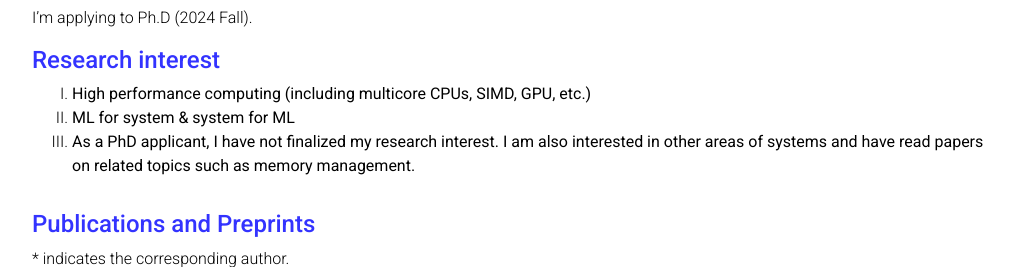
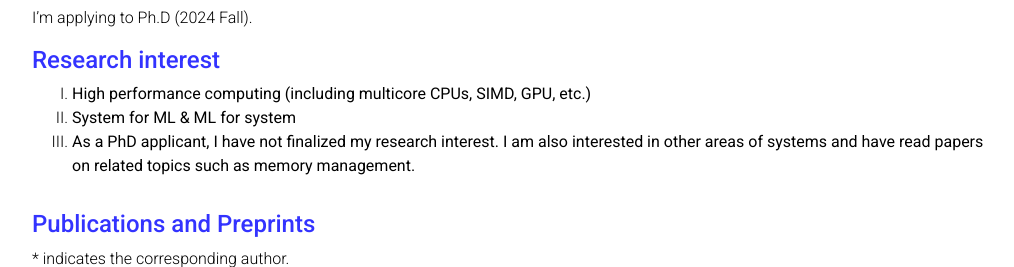
Before and after one commit to chenytpersonalpage/chenytpersonalpage.github.io, a Jekyll site: the page built from _pages/about.md, in a window 1280 px wide and 900 px high, cut to the strip 324-591 px from the top of the window. Shown: the whole strip, without its empty margins (123-1137 px from the left). Built offline with Jekyll 4.4.1, drawn with Linux system fonts in a browser that asks for light colours; comment, search, counter and statistics services are not loaded.

Commit message:
Revise research

```diff
--- a/_includes/highlights.html
+++ b/_includes/highlights.html
@@ -2,7 +2,7 @@
 
 <ol style="list-style-type:upper-roman">
   <li><b>High performance computing (including multicore CPUs, SIMD, GPU, etc.)</b></li>
-  <li><b>ML for system & system for ML</b></li>
+  <li><b> System for ML & ML for system</b></li>
   <li><b>As a PhD applicant, I have not finalized my research interest. I am also interested in other areas of systems and have read papers on related topics such as memory management.</b></li>
 </ol>
 
```
